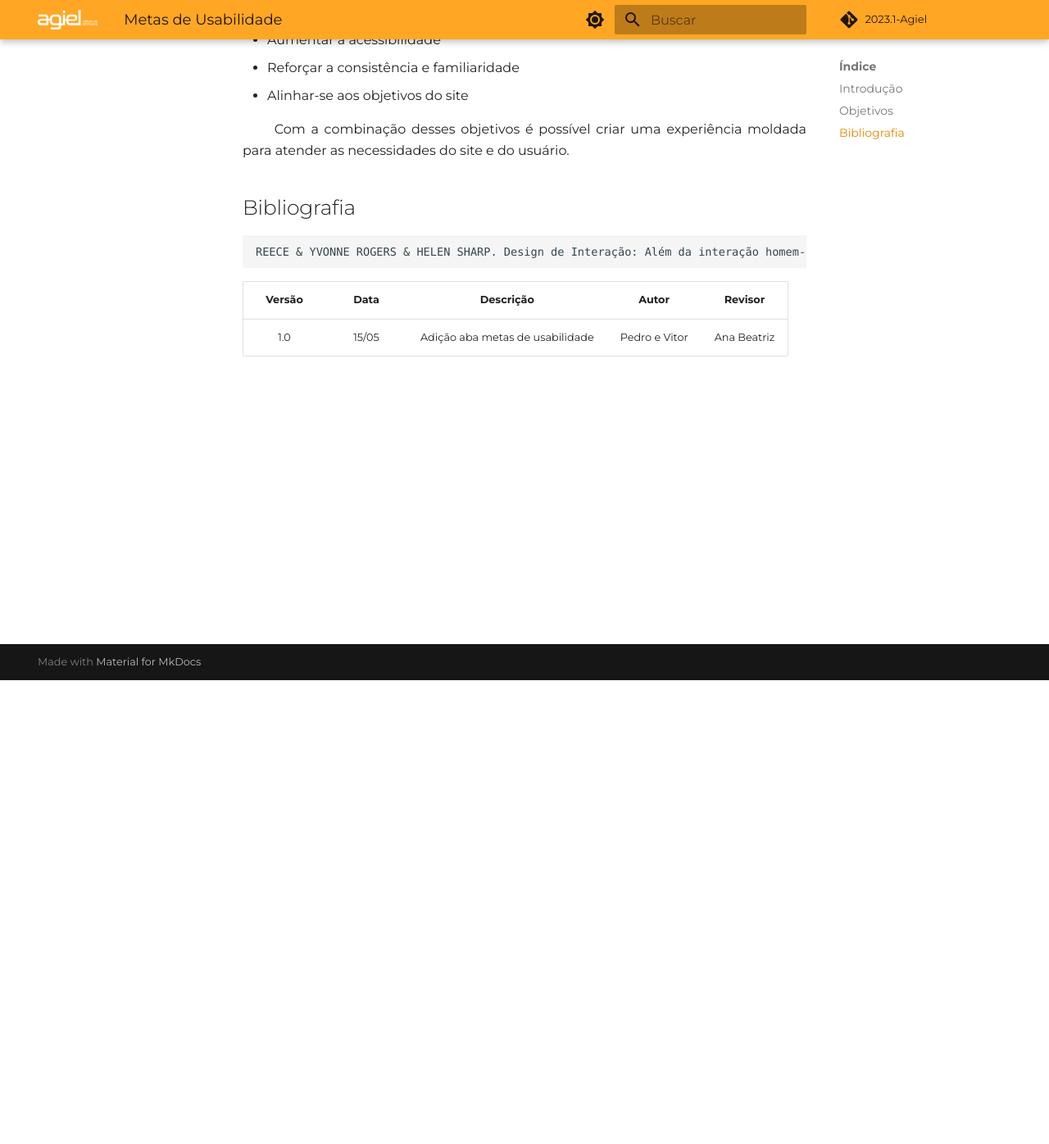
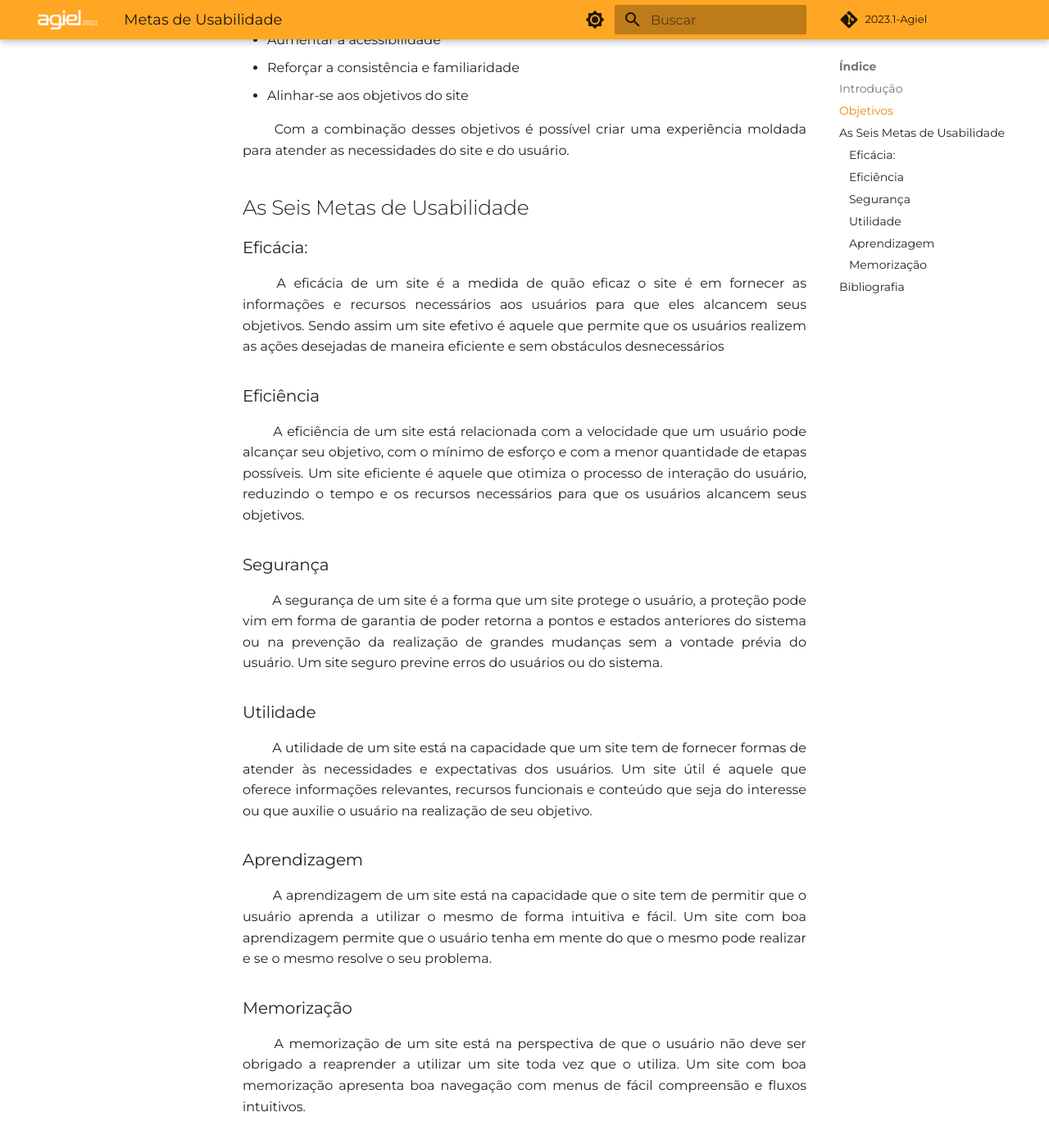
Before and after one commit to Interacao-Humano-Computador/2023.1-Agiel, an MkDocs documentation site: the page built from docs/requisitos/metas_usabilidade.md, in a window 1280 px wide and 1400 px high, scrolled down 570 px. Shown: the top 1396 px of the window at 82% size. Built offline with MkDocs 1.6.1 and Material for MkDocs 9.7.7, drawn with Linux system fonts in a browser that asks for light colours; some web fonts are replaced; comment, search, counter and statistics services are not loaded.

Commit message:
docs: adicionado descrição das seis metas de usabilidade

````diff
--- a/docs/requisitos/metas_usabilidade.md
+++ b/docs/requisitos/metas_usabilidade.md
@@ -24,6 +24,50 @@ Ao utilizar metas de usabilidade temos como objetivo garantir que os usuários t
 Com a combinação desses objetivos é possível criar uma experiência moldada para atender as necessidades do site e do usuário.
 </p>
 
+## As Seis Metas de Usabilidade
+
+### Eficácia:
+
+<p align="justify">
+&emsp;&emsp;
+A eficácia de um site é a medida de quão eficaz o site é em fornecer as informações e recursos necessários aos usuários para que eles alcancem seus objetivos. Sendo assim um site efetivo é aquele que permite que os usuários realizem as ações desejadas de maneira eficiente e sem obstáculos desnecessários
+</p>
+
+### Eficiência
+
+<p align="justify">
+&emsp;&emsp;
+A eficiência de um site está relacionada com a velocidade que um usuário pode alcançar seu objetivo, com o mínimo de esforço e com a menor quantidade de etapas possíveis. Um site eficiente é aquele que otimiza o processo de interação do usuário, reduzindo o tempo e os recursos necessários para que os usuários alcancem seus objetivos.
+</p>
+
+### Segurança
+
+<p align="justify">
+&emsp;&emsp;
+A segurança de um site é a forma que um site protege o usuário, a proteção pode vim em forma de garantia de poder retorna a pontos e estados anteriores do sistema ou na prevenção da realização de grandes mudanças sem a vontade prévia do usuário. Um site seguro previne erros do usuários ou do sistema.
+</p>
+
+### Utilidade
+
+<p align="justify">
+&emsp;&emsp;
+A utilidade de um site está na capacidade que um site tem de fornecer formas de atender às necessidades e expectativas dos usuários. Um site útil é aquele que oferece informações relevantes, recursos funcionais e conteúdo que seja do interesse ou que auxilie o usuário na realização de seu objetivo.
+</p>
+
+### Aprendizagem
+
+<p align="justify">
+&emsp;&emsp;
+A aprendizagem de um site está na capacidade que o site tem de permitir que o usuário aprenda a utilizar o mesmo de forma intuitiva e fácil. Um site com boa aprendizagem permite que o usuário tenha em mente do que o mesmo pode realizar e se o mesmo resolve o seu problema.
+</p>
+
+### Memorização
+
+<p align="justify">
+&emsp;&emsp;
+A memorização de um site está na perspectiva de que o usuário não deve ser obrigado a reaprender a utilizar um site toda vez que o utiliza. Um site com boa memorização apresenta boa navegação com menus de fácil compreensão e fluxos intuitivos.
+</p>
+
 ## Bibliografia
 ```
 REECE & YVONNE ROGERS & HELEN SHARP. Design de Interação: Além da interação homem-computador. John Wiley e Sons. São Paulo - SP. 1ª Edição. Editora Erica, 2005.
````
